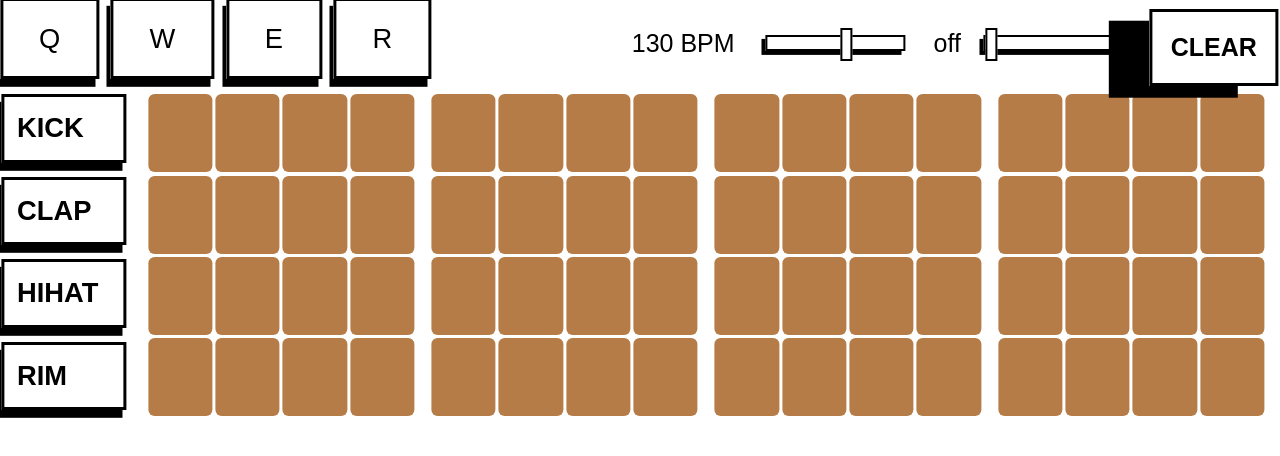
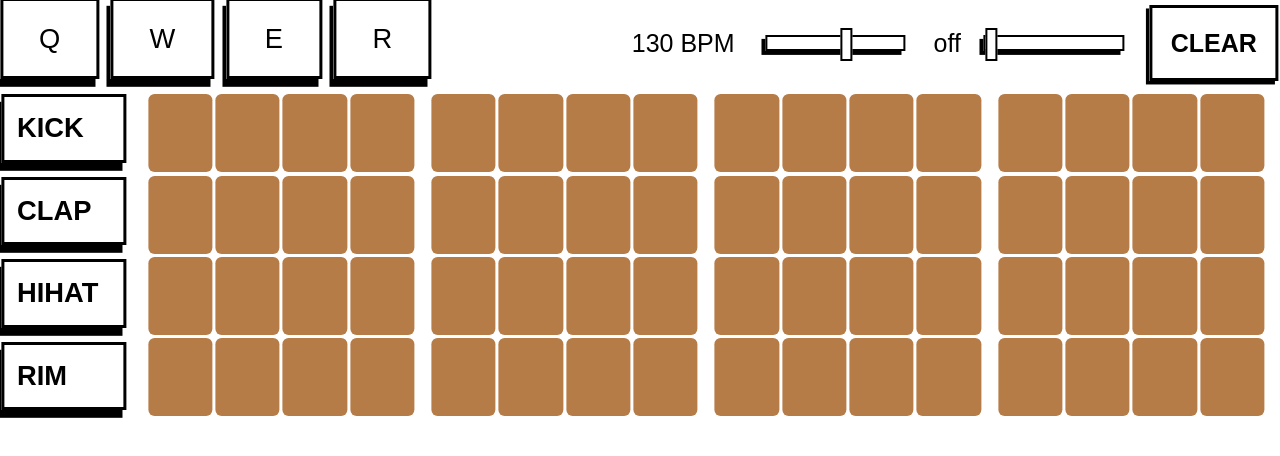
Before and after one commit to Vincent1403/Dilla_3, a plain HTML site: page index.html in a window 1280 px wide. In both pictures the pointer is over the element "CLEAR". Drawn offline with Linux system fonts and the light colour scheme; no server answers; a web font is replaced by a local one.

Commit message:
Update style.css

```diff
--- a/style.css
+++ b/style.css
@@ -161,8 +161,8 @@ html {
 #clear-track:hover {
 	cursor: pointer;
 	border: 0.244vw solid rgba(0, 0, 0, 1);
-	box-shadow: -3.171vw 0.915vw 0vw rgba(0, 0, 0, 1);
-  top: 0.122vw;
+	box-shadow: -0.271vw 0.271vw 0vw rgba(0, 0, 0, 1);
+
 }
 
 #clear-track:active {
@@ -209,7 +209,7 @@ html {
 }
 
 .item-selected {
-	background-color: #602C29;
+	background-color: #774018;
 }
 
 #d-split {
```
